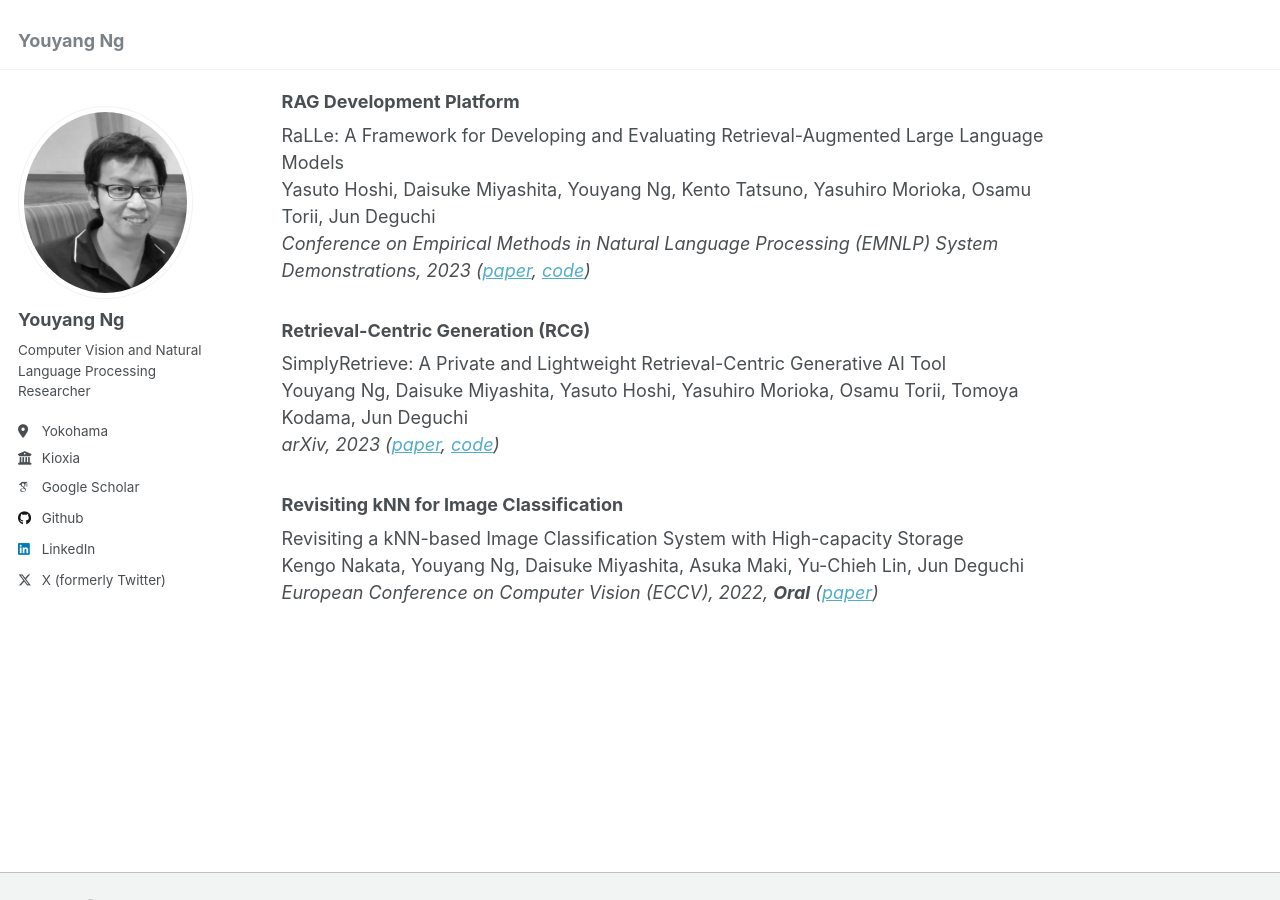
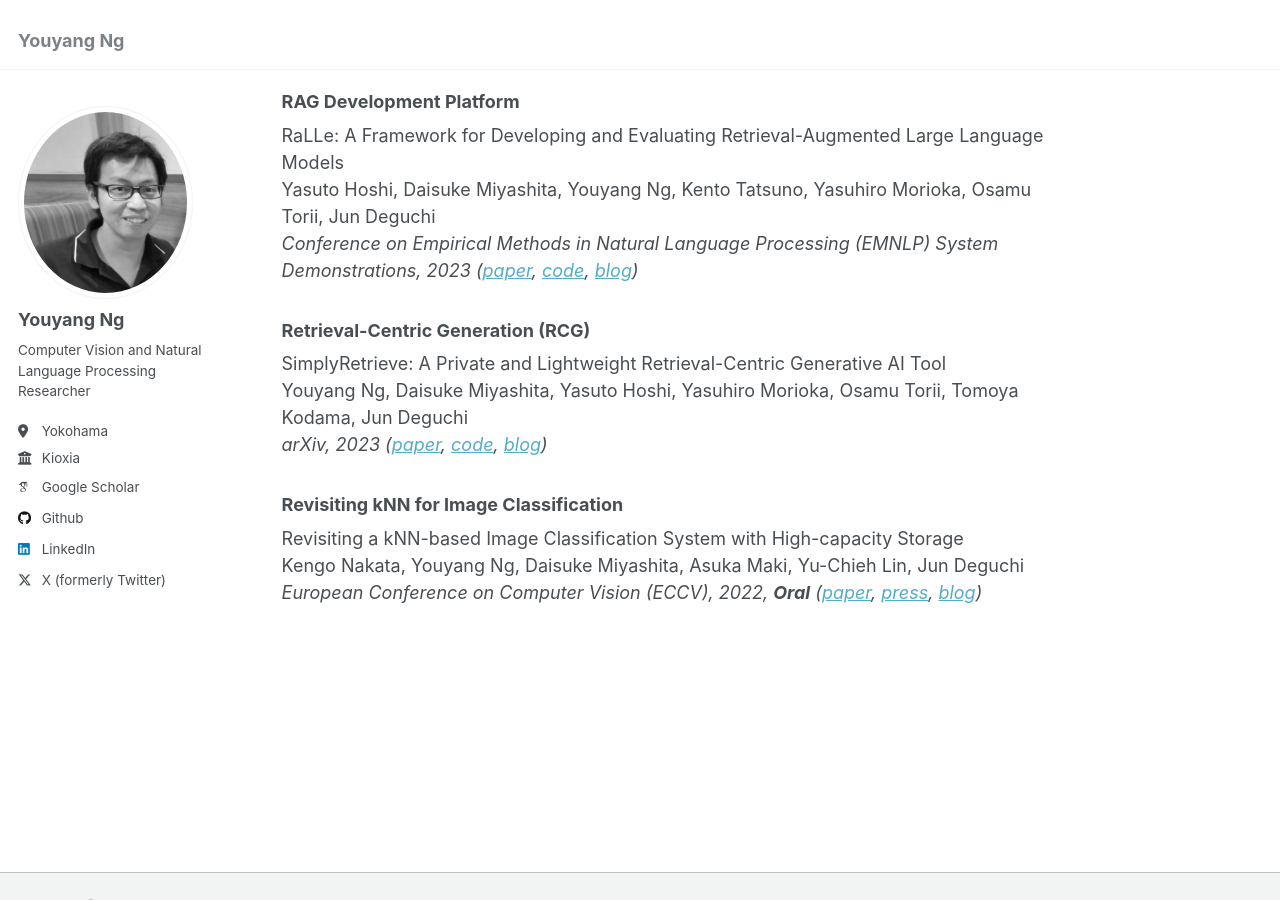
Before and after one commit to yy29/yy29.github.io, a Jekyll site: the page built from _pages/about.md, in a window 1280 px wide and 900 px high, scrolled down 766 px. Built offline with Jekyll 4.4.1, drawn with Linux system fonts in a browser that asks for light colours; some web fonts are replaced.

Commit message:
Update about.md

```diff
--- a/_pages/about.md
+++ b/_pages/about.md
@@ -33,14 +33,14 @@ Kengo Nakata, Daisuke Miyashita, Youyang Ng, Yasuto Hoshi, Jun Deguchi
 ### RAG Development Platform
 RaLLe: A Framework for Developing and Evaluating Retrieval-Augmented Large Language Models
 Yasuto Hoshi, Daisuke Miyashita, Youyang Ng, Kento Tatsuno, Yasuhiro Morioka, Osamu Torii, Jun Deguchi
-*Conference on Empirical Methods in Natural Language Processing (EMNLP) System Demonstrations, 2023 ([paper](https://arxiv.org/abs/2308.10633), [code](https://github.com/yhoshi3/RaLLe))*
+*Conference on Empirical Methods in Natural Language Processing (EMNLP) System Demonstrations, 2023 ([paper](https://arxiv.org/abs/2308.10633), [code](https://github.com/yhoshi3/RaLLe), [blog](https://www.kioxia.com/en-jp/rd/technology/topics/topics-58.html))*
 
 ### Retrieval-Centric Generation (RCG)
 SimplyRetrieve: A Private and Lightweight Retrieval-Centric Generative AI Tool
 Youyang Ng, Daisuke Miyashita, Yasuto Hoshi, Yasuhiro Morioka, Osamu Torii, Tomoya Kodama, Jun Deguchi
-*arXiv, 2023 ([paper](https://arxiv.org/abs/2308.03983), [code](https://github.com/RCGAI/SimplyRetrieve))*
+*arXiv, 2023 ([paper](https://arxiv.org/abs/2308.03983), [code](https://github.com/RCGAI/SimplyRetrieve), [blog](https://www.kioxia.com/en-jp/rd/technology/topics/topics-58.html))*
 
 ### Revisiting kNN for Image Classification
 Revisiting a kNN-based Image Classification System with High-capacity Storage
 Kengo Nakata, Youyang Ng, Daisuke Miyashita, Asuka Maki, Yu-Chieh Lin, Jun Deguchi
-*European Conference on Computer Vision (ECCV), 2022, **Oral** ([paper](https://arxiv.org/abs/2204.01186))*
+*European Conference on Computer Vision (ECCV), 2022, **Oral** ([paper](https://arxiv.org/abs/2204.01186), [press](https://www.kioxia.com/en-jp/about/news/2022/20221102-1.html), [blog](https://www.kioxia.com/en-jp/rd/technology/topics/topics-39.html))*
```
